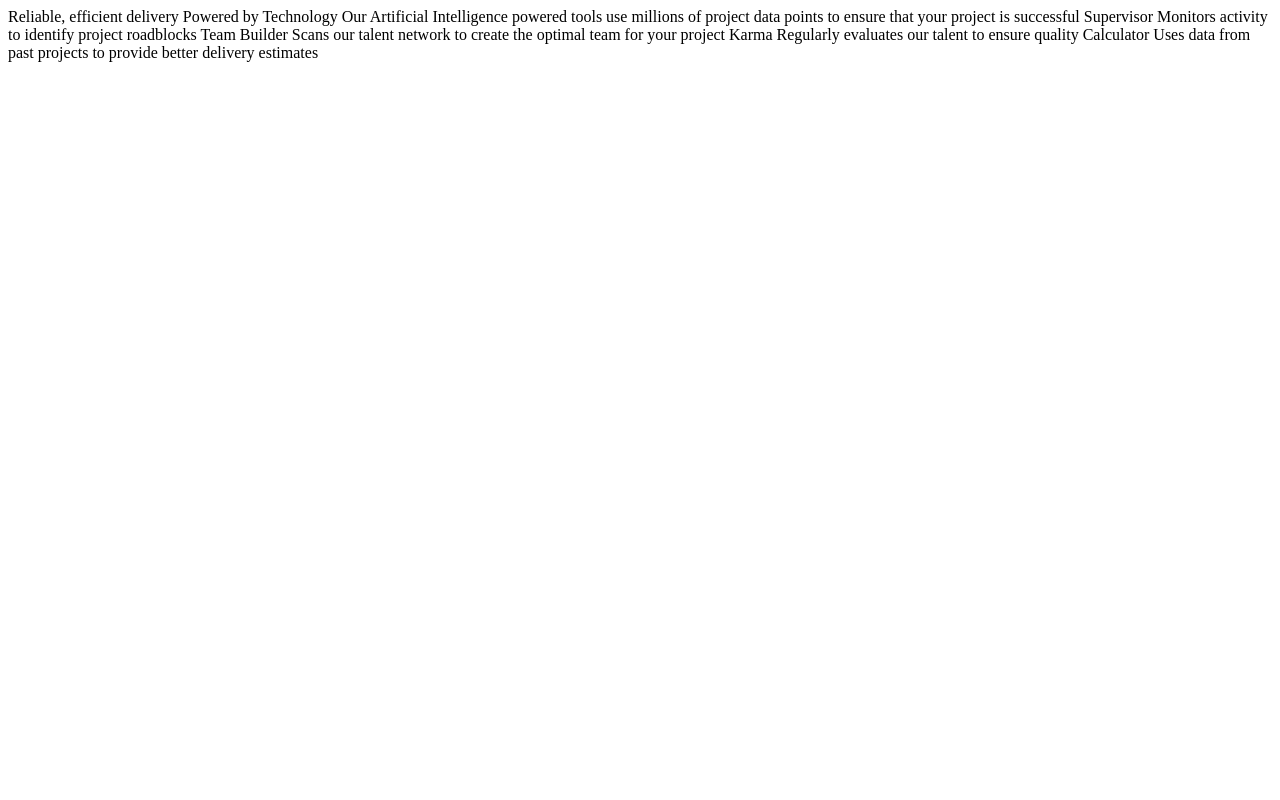
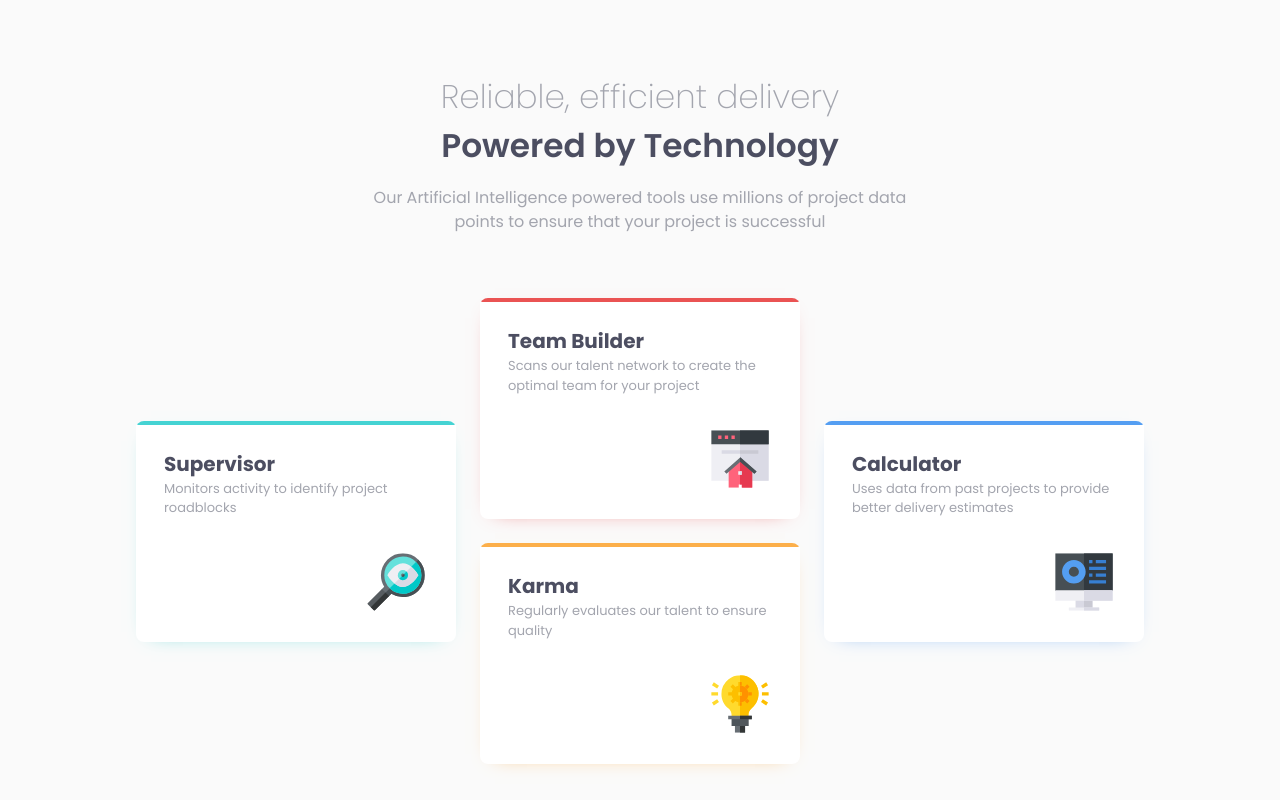
Before and after one commit to aduatgit/four-card-feature-section, a plain HTML site: page index.html in a window 1280 px wide. Drawn offline with Linux system fonts and the light colour scheme.

Commit message:
finished project

```diff
--- a/index.html
+++ b/index.html
@@ -6,30 +6,46 @@
 
   <link rel="icon" type="image/png" sizes="32x32" href="./images/favicon-32x32.png">
   <link rel="stylesheet" href="style.css">
-
+  <link rel="preconnect" href="https://fonts.googleapis.com">
+  <link rel="preconnect" href="https://fonts.gstatic.com" crossorigin>
+  <link href="https://fonts.googleapis.com/css2?family=Poppins:ital,wght@0,100;0,200;0,300;0,400;0,500;0,600;0,700;0,800;0,900;1,100;1,200;1,300;1,400;1,500;1,600;1,700;1,800;1,900&display=swap" rel="stylesheet">
   <title>Frontend Mentor | Four card feature section</title>
 
 </head>
 <body>
-
-  Reliable, efficient delivery
-  Powered by Technology
-
-  Our Artificial Intelligence powered tools use millions of project data points
-  to ensure that your project is successful
-
-  Supervisor
-  Monitors activity to identify project roadblocks
-
-  Team Builder
-  Scans our talent network to create the optimal team for your project
-
-  Karma
-  Regularly evaluates our talent to ensure quality
-
-  Calculator
-  Uses data from past projects to provide better delivery estimates
-
-
+  <main>
+    <header class="header">
+        <h1 class="header__title">Reliable, efficient delivery</h1>
+        <h1 class="header__title bold">Powered by Technology</h1>
+        <p class="header__desc">Our Artificial Intelligence powered tools use millions of project data points
+          to ensure that your project is successful</p>
+    </header>
+    <section class="cards">
+      <div class="flex-container gap_medium">
+        <div class="cards__card" data-color="cyan">
+          <h2 class="cards__card_title bold">Supervisor</h2>
+          <p class="cards__card_desc">Monitors activity to identify project roadblocks</p>
+          <img class="cards__card_image" src="images/icon-supervisor.svg" alt="supervisor icon">
+        </div>
+        <div class="cards__stacked gap_medium flex-container">
+          <div class="cards__card" data-color="red">
+            <h2 class="cards__card_title bold">Team Builder</h2>
+            <p class="cards__card_desc">Scans our talent network to create the optimal team for your project</p>
+            <img class="cards__card_image" src="images/icon-team-builder.svg" alt="team-builder icon">
+          </div>
+          <div class="cards__card" data-color="orange">
+            <h2 class="cards__card_title bold">Karma</h2>
+            <p class="cards__card_desc">Regularly evaluates our talent to ensure quality</p>
+            <img class="cards__card_image" src="images/icon-karma.svg" alt="karma icon">
+          </div>
+        </div>
+        <div class="cards__card" data-color="blue">
+          <h2 class="cards__card_title bold">Calculator</h2>
+          <p class="cards__card_desc">Uses data from past projects to provide better delivery estimates</p>
+          <img class="cards__card_image" src="images/icon-calculator.svg" alt="calculator icon">
+        </div>
+      </div>
+    </section>
+  </main>
 </body>
 </html>
--- a/style.css
+++ b/style.css
@@ -0,0 +1,169 @@
+
+*, *::before, *::after {
+  box-sizing: border-box;
+}
+* {
+  margin: 0;
+}
+body {
+  line-height: 1.5;
+  -webkit-font-smoothing: antialiased;
+}
+img, picture, video, canvas, svg {
+  display: block;
+  max-width: 100%;
+}
+input, button, textarea, select {
+  font: inherit;
+}
+p, h1, h2, h3, h4, h5, h6 {
+  overflow-wrap: break-word;
+}
+#root, #__next {
+  isolation: isolate;
+}
+
+:root {
+    --clr-primary-red: hsl(0, 78%, 62%);
+    --clr-primary-cyan: hsl(180, 62%, 55%);
+    --clr-primary-orange: hsl(34, 97%, 64%);
+    --clr-primary-blue: hsl(212, 86%, 64%);
+
+    --clr-primary-blue-shadow: hsl(212, 86%, 34%);
+
+    --clr-neutral-dark-blue: hsl(234, 12%, 34%);
+    --clr-neutral-gray-blue: hsl(229, 6%, 66%);
+    --clr-neutral-light-gray: hsl(0, 0%, 98%);
+
+    --fs-p: 0.9375rem;
+    --fs-c-p: 0.8125rem;
+    --fs-c-h: 1.25rem;
+    --fs-h: 1.5rem;
+
+    --ff-primary: "Poppins", sans-serif;
+
+    --fw-200: 200;
+    --fw-400: 400;
+    --fw-600: 600;
+}
+
+body {
+    font-family: var(--ff-primary);
+    display: flex;
+    justify-content: center;
+    flex-wrap: wrap;
+    margin: 2em;
+    background: var(--clr-neutral-light-gray);
+    color: var(--clr-neutral-gray-blue);
+}
+
+.flex-container {
+    display: flex;
+    flex-direction: column;
+    align-items: center;
+}
+
+@media (min-width: 68em) {
+
+    .flex-container {
+        flex-direction: row;
+    }
+
+}
+
+.header {
+    padding-top: 5vh;
+    text-align: center;
+    margin-bottom: 4em;
+}
+
+.header__title {
+    font-weight: 200;
+    font-size: clamp(.5rem, calc(var(--fs-c-h) + 1vw), 3rem);
+
+}
+
+.bold {
+    font-weight: var(--fw-600);
+    color: var(--clr-neutral-dark-blue);
+}
+
+.header__desc {
+    margin:auto;
+    margin-top: 1em;
+    text-align: center;
+    font-size: clamp(.5rem, calc(var(--fs-c-p) + .5vw), 1rem);
+
+    max-width: 35em
+}
+
+.cards__card {
+    position: relative;
+    background: white;
+    border-top: 4px solid black;
+    border-radius: .5em;
+    box-shadow: 0em .3em 20px -15px var(--clr-primary-blue-shadow);
+    padding: 1.75em;
+    padding-top: 1.5em;
+    max-width: 320px;
+}
+
+.cards__card::after {
+    position: absolute;
+    content: "";
+    width: 100%;
+    height: 4px;
+    background: white;
+    z-index: 1;
+    left: 0;
+    top: 0;
+}
+
+.cards__stacked {
+    flex-direction: column;
+}
+
+.cards__card[data-color="cyan"] {
+    border-top-color: var(--clr-primary-cyan);
+    box-shadow: 0em .3em 20px -15px var(--clr-primary-cyan);
+}
+
+.cards__card[data-color="red"] {
+    border-top-color: var(--clr-primary-red);
+    box-shadow: 0em .3em 20px -15px var(--clr-primary-red);
+}
+
+.cards__card[data-color="orange"] {
+    border-top-color: var(--clr-primary-orange);
+    box-shadow: 0em .3em 20px -15px var(--clr-primary-orange);
+}
+
+.cards__card[data-color="blue"] {
+    border-top-color: var(--clr-primary-blue);
+    box-shadow: 0em .3em 20px -15px var(--clr-primary-blue);
+}
+
+.cards__card_title {
+    font-size: var(--fs-c-h);
+    font-weight: 650;
+}
+
+.cards__card_desc {
+    font-size: var(--fs-c-p);
+}
+
+.cards__card_image {
+    margin-top: 2em;
+    margin-left: auto;
+    transform: scale(0.9);
+}
+
+
+
+
+
+
+
+.gap_medium {
+    gap: 1.5em;
+}
```
Also changed, not shown: screenshot.png (added), 2 other files.
